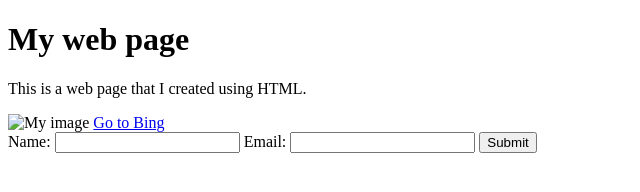
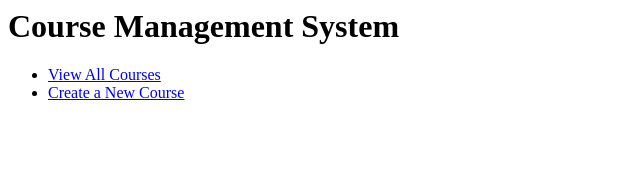
Before and after one commit to Thomasnator1401/M06LabWoolum, a plain HTML site: page index.html in a window 1280 px wide. Shown: the whole page, without its empty margins (0-640 px from the left). Drawn offline with Linux system fonts and the light colour scheme.

Commit message:
Update index.html

```diff
--- a/index.html
+++ b/index.html
@@ -1,22 +1,16 @@
-<!DOCTYPE html>
 <html>
-<head>
-  <title>My web page</title>
-  <meta charset="UTF-8">
-  <link rel="stylesheet" href="style.css">
-  <script src="script.js"></script>
-</head>
-<body>
-  <h1>My web page</h1>
-  <p>This is a web page that I created using HTML.</p>
-  <img src="my-image.jpg" alt="My image">
-  <a href="https://www.bing.com">Go to Bing</a>
-  <form>
-    <label for="name">Name:</label>
-    <input type="text" id="name" name="name">
-    <label for="email">Email:</label>
-    <input type="email" id="email" name="email">
-    <button type="submit">Submit</button>
-  </form>
-</body>
+  <head>
+    <title>Course Management System</title>
+  </head>
+  <body>
+    <h1>Course Management System</h1>
+    <ul>
+      <li><a href="/courses">View All Courses</a></li>
+      <li><a href="/courses/new">Create a New Course</a></li>
+    </ul>
+    <!-- This is where the content of each route will be displayed -->
+    <div id="content">
+      <!-- For example, if the user clicks on /courses/new, this div will show a form to create a new course -->
+    </div>
+  </body>
 </html>
```
